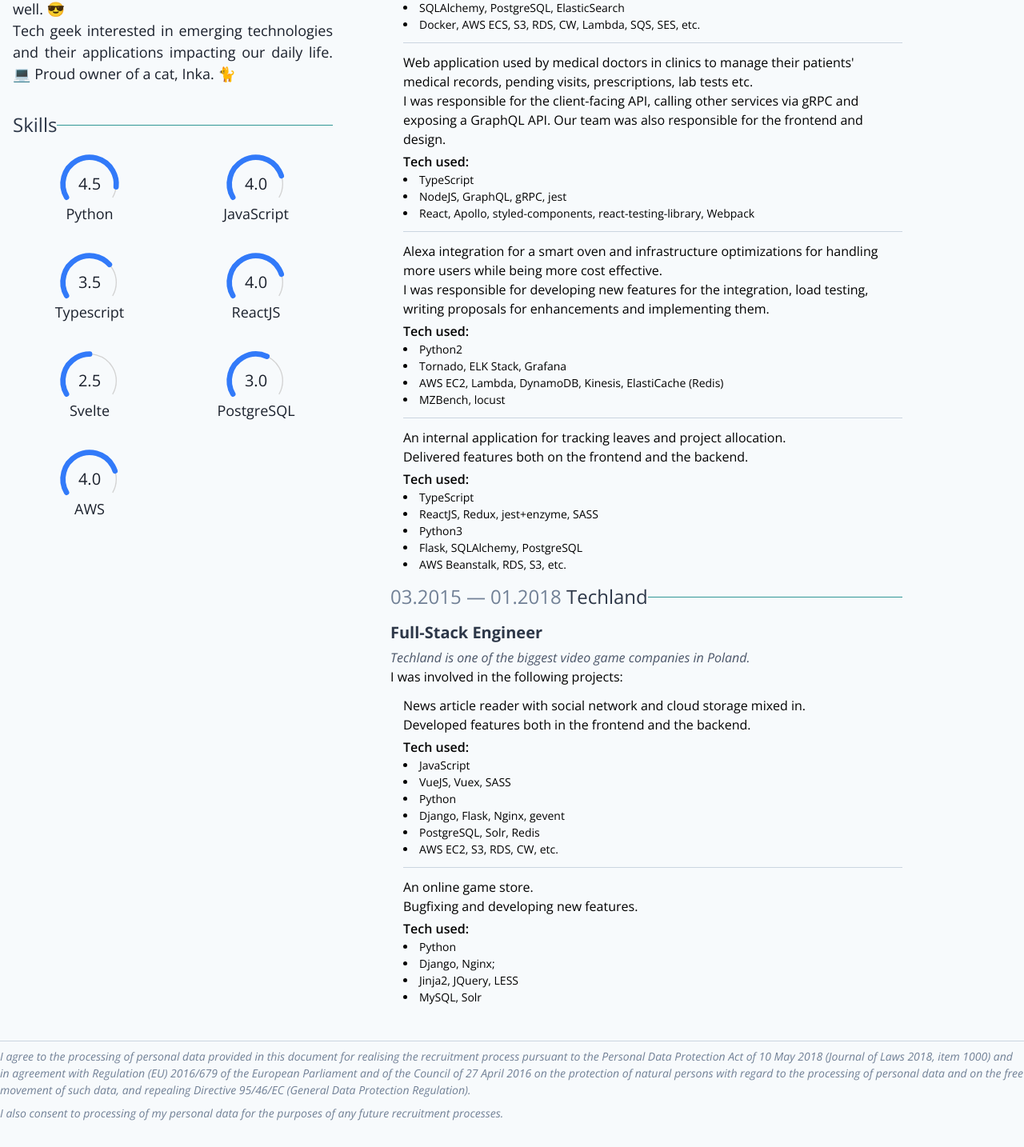
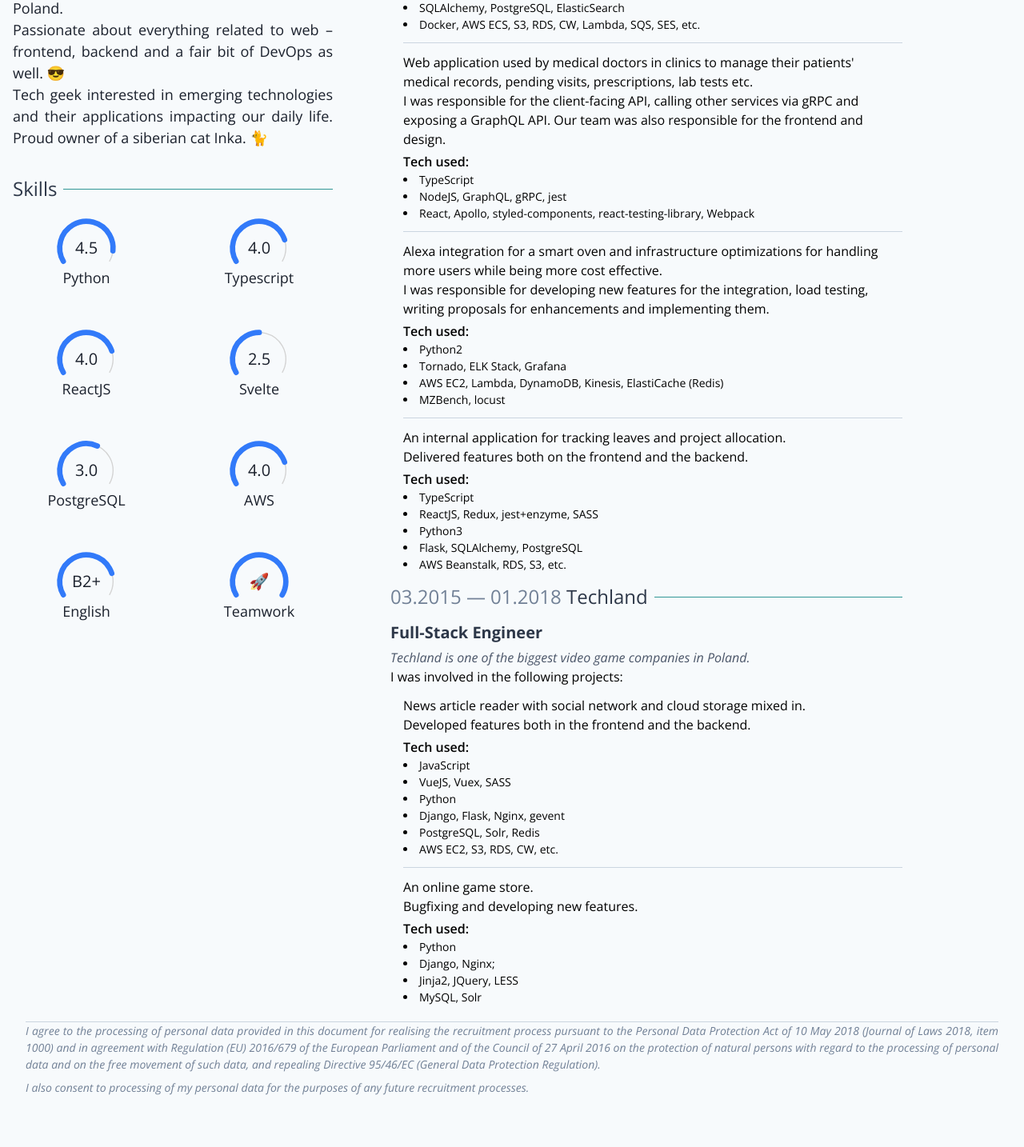
Before and after one commit to jankiel7410/CV, a Svelte app: page / in a window 1280 px wide. Shown: the part 388-1822 px from the top of the page at 80% size. After the commit the page ends 1766 px from the top, so only its background shows below. Built offline with nearby package versions, Linux system fonts and the light colour scheme.

Commit message:
add contact info and finishing touches

```diff
--- a/src/CV.svelte
+++ b/src/CV.svelte
@@ -12,26 +12,31 @@
     </header>
     <aside class='grid grid-cols-1 auto-rows-min gap-8'>
         <div>
+            <p>📪 michal.cymbalista@pm.me</p>
+            <p>📍 Wroclaw, Poland</p>
+        </div>
+        <div>
             <Header>
                 Profile Summary
             </Header>
             <p class="text-lg text-gray-900 mt-1 text-justify">
                 A full-stack developer based in Wroclaw, Poland.<br>
                 Passionate about everything related to web &ndash; frontend, backend and a fair bit of DevOps as well. 😎<br>
-                Tech geek interested in emerging technologies and their applications impacting our daily life. 💻
-                Proud owner of a cat, Inka. 🐈<br>
+                Tech geek interested in emerging technologies and their applications impacting our daily life.
+                Proud owner of a siberian cat Inka. 🐈<br>
             </p>
         </div>
         <div>
             <Header>Skills</Header>
-            <div class="grid grid-cols-1 gap-4 mt-4 sm:grid-cols-2 print:grid-cols-3">
+            <div class="grid grid-cols-2 gap-8 mt-4 sm:grid-cols-2 print:grid-cols-4">
                 <Skill name='Python' level={4.5} />
-                <Skill name='JavaScript' level={4} />
-                <Skill name='Typescript' level={3.5} />
+                <Skill name='Typescript' level={4} />
                 <Skill name='ReactJS' level={4} />
                 <Skill name='Svelte' level={2.5} />
                 <Skill name='PostgreSQL' level={3} />
                 <Skill name='AWS' level={4} />
+                <Skill name='English' level={4} label='B2+' />
+                <Skill name='Teamwork' level={5} label='🚀' />
             </div>
 
         </div>
@@ -120,8 +125,8 @@
     </ol>
 </main>
 
-<footer class='container mx-8 sm:mx-auto my-8 border-t border-gray-400 text-sm italic text-gray-600'>
-    <p class='mt-2'>
+<footer class='container px-8 sm:px-auto text-justify text-sm italic text-gray-600'>
+    <p class='mt-2 border-t border-gray-400'>
         I agree to the processing of personal data provided in this document for realising the recruitment process
         pursuant to the Personal Data Protection Act of 10 May 2018 (Journal of Laws 2018, item 1000) and in agreement with
         Regulation (EU) 2016/679 of the European Parliament and of the Council of 27 April 2016 on the protection of
@@ -156,7 +161,7 @@
         grid-area: content;
     }
 
-    @media (min-width: 640px), print {
+    @media (min-width: 640px) {
         main {
             display: grid;
             grid-template:
--- a/src/Header.svelte
+++ b/src/Header.svelte
@@ -2,5 +2,5 @@
 
 <h3 class="text-2xl text-gray-800 flex">
     <span class='flex-grow-0 pl-2 sm:pl-0 border-l-2 sm:border-0 border-teal-600'><slot></slot></span>
-    <div class="hidden sm:block my-auto flex-grow border-b border-teal-600"></div>
+    <div class="hidden sm:block sm:ml-2 my-auto flex-grow border-b border-teal-600"></div>
 </h3>
```
